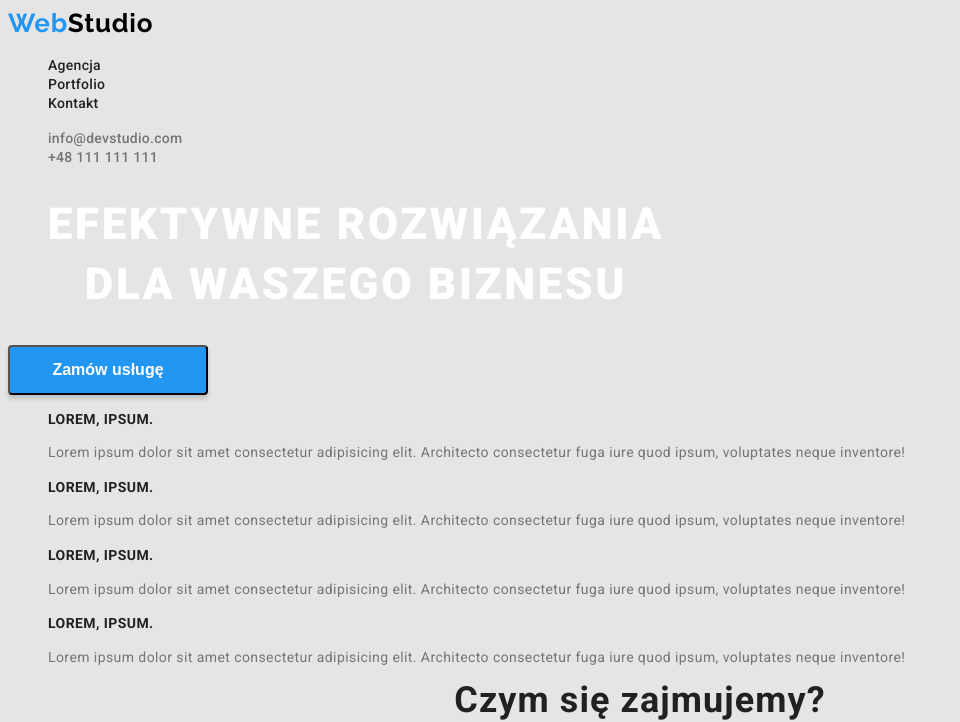
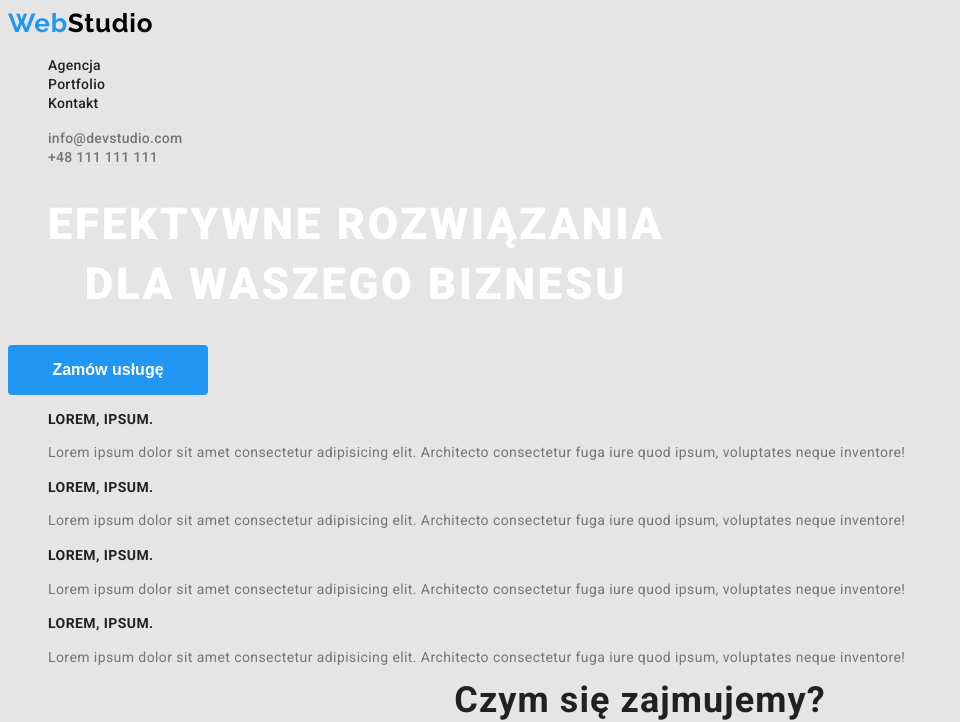
Before and after one commit to MBojarska/Goit-hw-02, a plain HTML site: page index.html in a window 1280 px wide. Shown: the top 722 px of the page, without its empty margins (0-960 px from the left). Drawn offline with Linux system fonts and the light colour scheme.

Commit message:
usunięcie dziwnego bordera

```diff
--- a/css/styles.css
+++ b/css/styles.css
@@ -39,8 +39,8 @@ a:visited {
   top: 440px;
 
   background: #2196f3;
-  box-shadow: 0px 4px 4px rgba(0, 0, 0, 0.15);
   border-radius: 4px;
+  border: none;
   font-weight: 700;
   font-size: 16px;
   line-height: 1.88px;
@@ -54,6 +54,8 @@ button {
   height: 38px;
   left: 639px;
   top: 174px;
+  border-radius: 4px;
+  border: none;
   cursor: pointer;
   font-weight: 500;
   font-size: 16px;
@@ -71,9 +73,9 @@ button:focus {
   height: 38px;
   left: 639px;
   top: 174px;
-  box-shadow: 0px 3px 1px rgba(0, 0, 0, 0.1), 0px 1px 2px rgba(0, 0, 0, 0.08),
-    0px 2px 2px rgba(0, 0, 0, 0.12);
+  border: none;
   border-radius: 4px;
+  box-shadow: 0px 3px 1px rgba(0, 0, 0, 0.1), 0px 1px 2px rgba(0, 0, 0, 0.08), 0px 2px 2px rgba(0, 0, 0, 0.12);
   font-weight: 500;
   font-size: 16px;
   line-height: 1.62;
```
